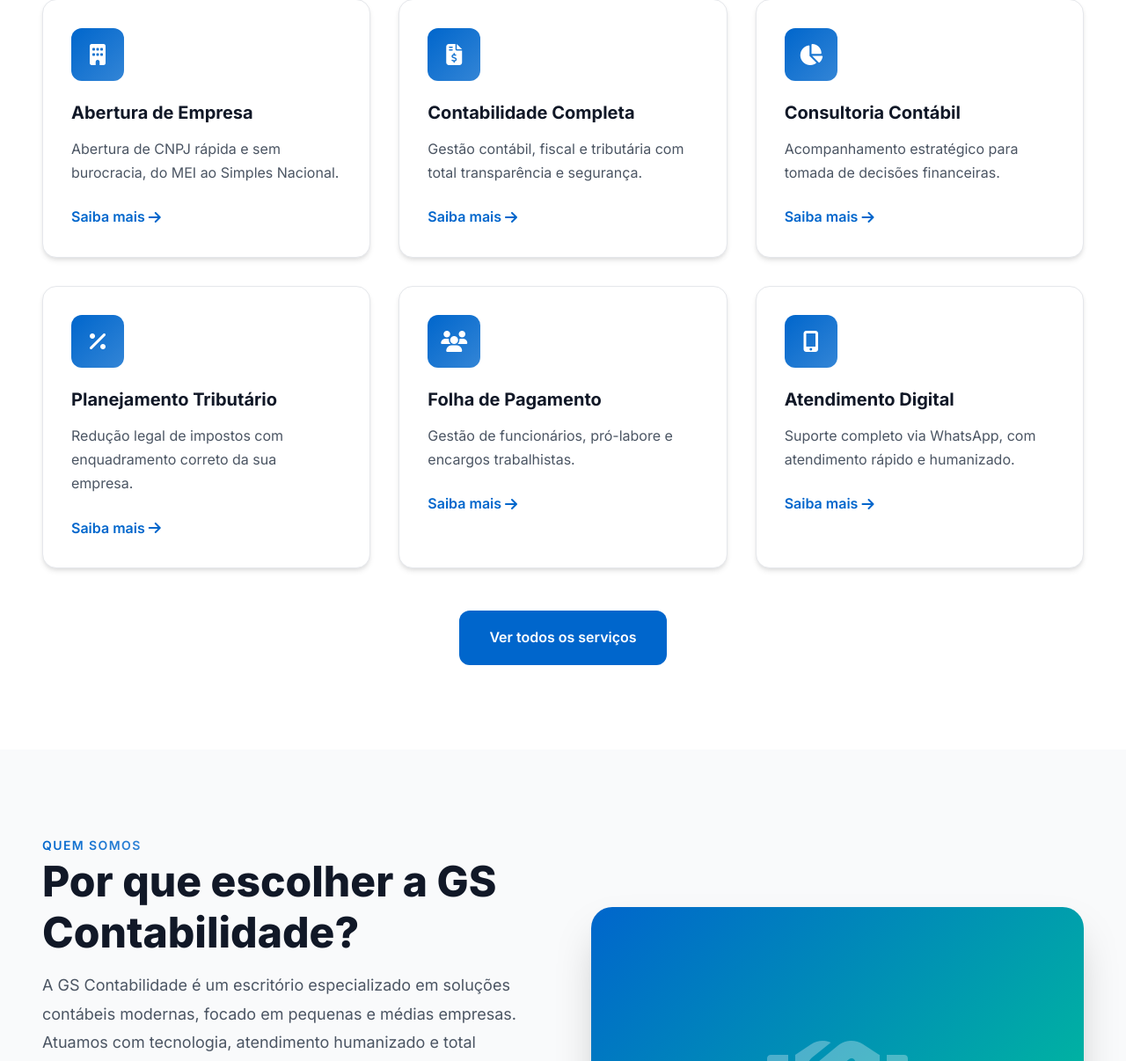
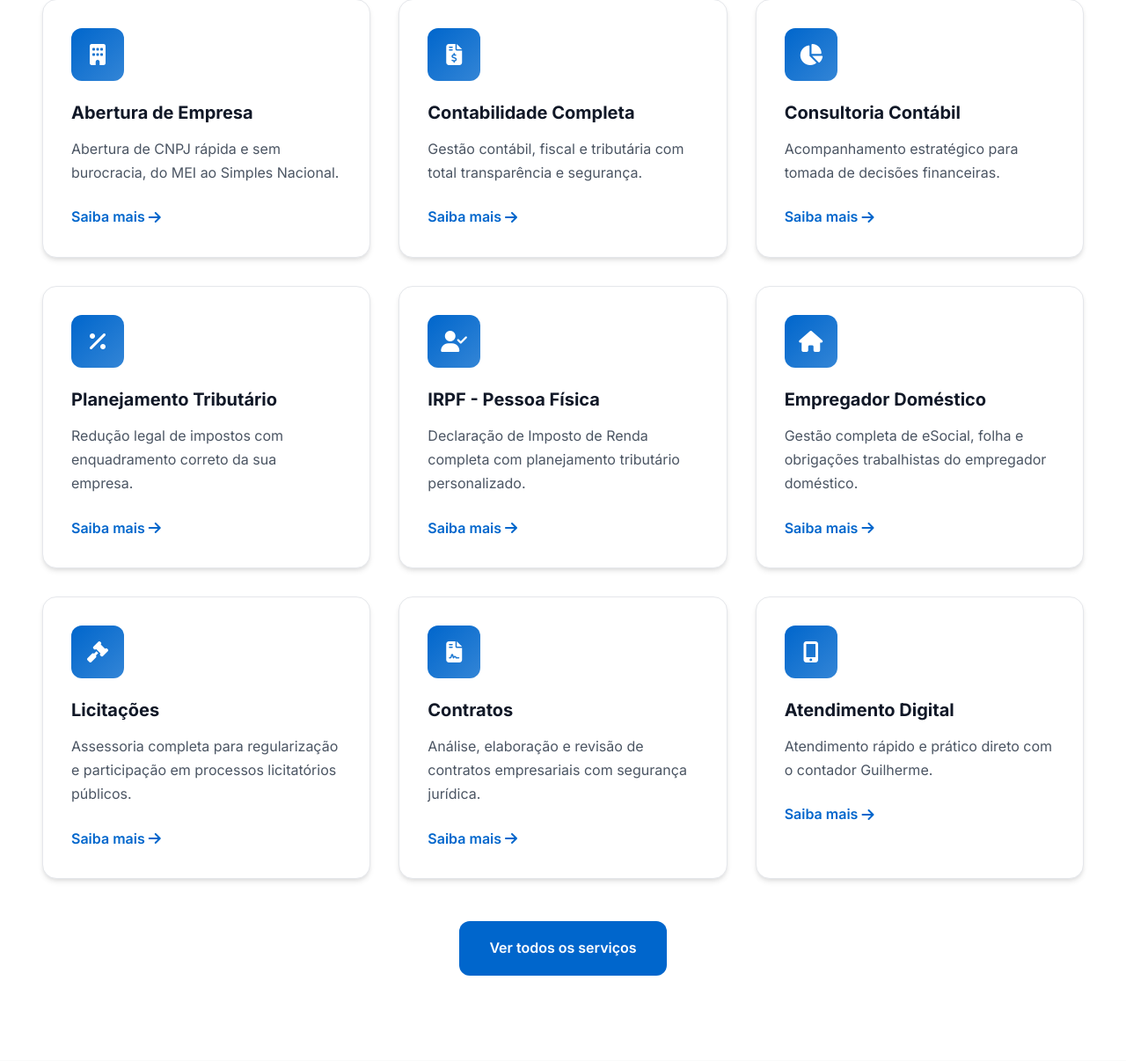
Before and after one commit to Micael060411/contabilidade_guilherme, a Flask app: page / in a window 1280 px wide. Shown: the part 1416-2622 px from the top of the page at 88% size. Run offline with Flask 3, Linux system fonts and the light colour scheme.

Commit message:
3 novos cards Empregador, Doméstico , Licitações e Contratos

```diff
--- a/templates/index.html
+++ b/templates/index.html
@@ -242,11 +242,50 @@
 
             <div class="service-card">
                 <div class="service-card__icon">
-                    <i class="fas fa-users"></i>
+                    <i class="fas fa-user-check"></i>
                 </div>
-                <h3 class="service-card__title">Folha de Pagamento</h3>
+                <h3 class="service-card__title">IRPF - Pessoa Física</h3>
                 <p class="service-card__description">
-                    Gestão de funcionários, pró-labore e encargos trabalhistas.
+                    Declaração de Imposto de Renda completa com planejamento tributário personalizado.
+                </p>
+                <a href="{{ url_for('main.servicos') }}" class="service-card__link">
+                    Saiba mais <i class="fas fa-arrow-right"></i>
+                </a>
+            </div>
+
+            <div class="service-card">
+                <div class="service-card__icon">
+                    <i class="fas fa-home"></i>
+                </div>
+                <h3 class="service-card__title">Empregador Doméstico</h3>
+                <p class="service-card__description">
+                    Gestão completa de eSocial, folha e obrigações trabalhistas do empregador doméstico.
+                </p>
+                <a href="{{ url_for('main.servicos') }}" class="service-card__link">
+                    Saiba mais <i class="fas fa-arrow-right"></i>
+                </a>
+            </div>
+
+            <div class="service-card">
+                <div class="service-card__icon">
+                    <i class="fas fa-gavel"></i>
+                </div>
+                <h3 class="service-card__title">Licitações</h3>
+                <p class="service-card__description">
+                    Assessoria completa para regularização e participação em processos licitatórios públicos.
+                </p>
+                <a href="{{ url_for('main.servicos') }}" class="service-card__link">
+                    Saiba mais <i class="fas fa-arrow-right"></i>
+                </a>
+            </div>
+
+            <div class="service-card">
+                <div class="service-card__icon">
+                    <i class="fas fa-file-contract"></i>
+                </div>
+                <h3 class="service-card__title">Contratos</h3>
+                <p class="service-card__description">
+                    Análise, elaboração e revisão de contratos empresariais com segurança jurídica.
                 </p>
                 <a href="{{ url_for('main.servicos') }}" class="service-card__link">
                     Saiba mais <i class="fas fa-arrow-right"></i>
@@ -259,7 +298,7 @@
                 </div>
                 <h3 class="service-card__title">Atendimento Digital</h3>
                 <p class="service-card__description">
-                    Suporte completo via WhatsApp, com atendimento rápido e humanizado.
+                    Atendimento rápido e prático direto com o contador Guilherme.
                 </p>
                 <a href="{{ url_for('main.servicos') }}" class="service-card__link">
                     Saiba mais <i class="fas fa-arrow-right"></i>
```
